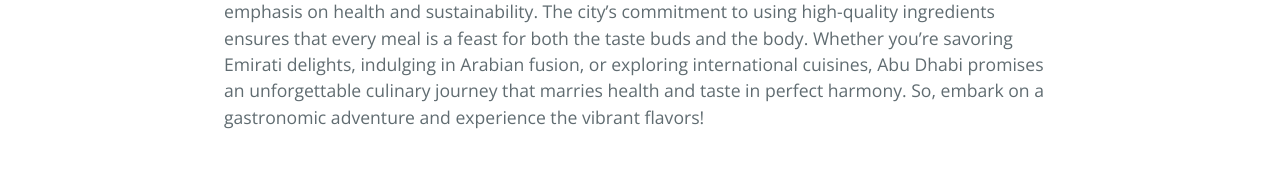
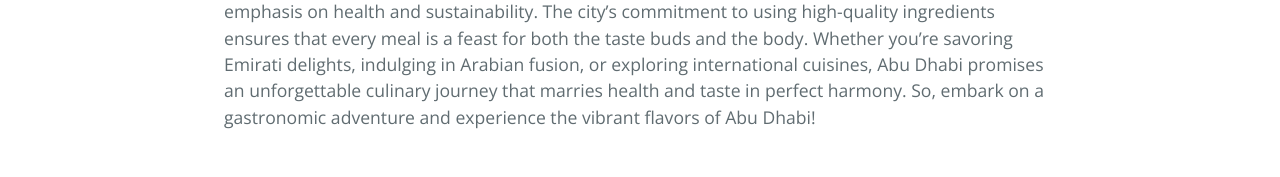
Before and after one commit to sankar-tc/grove, a Jekyll site: the page built from _posts/2023-06-01-UAE-Cuisines.md, in a window 1280 px wide. Shown: the part 1901-2078 px from the top of the page. Built offline with Jekyll 4.4.1, drawn with Linux system fonts in a browser that asks for light colours; some of the changed text lies outside the part shown.

Commit message:
Update 2023-06-01-UAE-Cuisines.md

```diff
--- a/_posts/2023-06-01-UAE-Cuisines.md
+++ b/_posts/2023-06-01-UAE-Cuisines.md
@@ -3,18 +3,23 @@
 When it comes to experiencing a culinary journey that seamlessly blends health and flavor, Abu Dhabi, the capital city of the United Arab Emirates, is a treasure trove of delightful cuisines. This vibrant city boasts a diverse food scene that showcases the finest ingredients, tantalizing flavors, and a strong emphasis on healthy eating. Join us as we explore the rich tapestry of Abu Dhabi's culinary landscape, where ingredient quality takes center stage, offering a feast for both the senses and the body.
 
 ## Emirati Cuisine: A Taste of Tradition
+
 Emirati cuisine is a true reflection of the UAE's rich heritage and cultural influences. Rooted in Bedouin traditions, this cuisine features an array of dishes prepared using high-quality local ingredients. Traditional dishes like Machbous (spiced rice with meat or fish), Majboos (spicy tomato-based rice), and Harees (a slow-cooked wheat and meat porridge) exemplify the use of simple yet flavorful ingredients. Abu Dhabi's local markets, such as the Mina Fish Market and Central Market, offer a chance to source fresh seafood, spices, and locally grown produce.
 
 ## Arabian Delights: A Fusion of Flavors
+
 Abu Dhabi's culinary landscape is heavily influenced by the broader Arabian Peninsula, which has left an indelible mark on the city's food scene. Arab cuisine combines the use of fragrant spices, herbs, and fresh ingredients, resulting in dishes that are both healthy and flavorful. Don't miss the opportunity to savor dishes like Shish Tawook (grilled chicken marinated in aromatic spices), Falafel (crispy chickpea fritters), and Manakish (flatbread topped with za'atar or cheese). These dishes highlight the region's commitment to using quality ingredients to create a wholesome dining experience.
 
 ## International Fusion: A World of Culinary Wonders
+
 As a cosmopolitan city, Abu Dhabi caters to diverse palates, offering an extensive range of international cuisines. From exquisite Italian restaurants along the Corniche to trendy Asian fusion eateries in Yas Island, the city's culinary landscape is an epicurean's dream. Embracing health-consciousness, many international restaurants in Abu Dhabi emphasize organic and locally sourced ingredients, ensuring a delectable yet nourishing dining experience.
 
 ## Health and Sustainability: The Green Cuisine Movement
+
 Abu Dhabi has embraced the global movement towards sustainable and health-conscious eating. The city is witnessing an emergence of plant-based and organic eateries, catering to those seeking wholesome and eco-friendly dining options. Local restaurants and cafes now feature farm-to-table concepts, utilizing locally sourced organic produce to create dishes that are both delicious and nutritionally balanced.
 
 ## Street Food Adventures: A Gastronomic Exploration
+
 For those seeking an authentic and affordable dining experience, Abu Dhabi's vibrant street food scene is a must-visit. From sizzling Shawarma wraps to piping-hot Arabic bread dipped in hummus, the streets come alive with the aromas of Middle Eastern spices and enticing delicacies. Abu Dhabi's street food vendors prioritize ingredient quality, ensuring that even on-the-go meals are flavorful and wholesome.
 
-Abu Dhabi's culinary scene is a remarkable blend of tradition, international influences, and a growing emphasis on health and sustainability. The city's commitment to using high-quality ingredients ensures that every meal is a feast for both the taste buds and the body. Whether you're savoring Emirati delights, indulging in Arabian fusion, or exploring international cuisines, Abu Dhabi promises an unforgettable culinary journey that marries health and taste in perfect harmony. So, embark on a gastronomic adventure and experience the vibrant flavors!
+Abu Dhabi's culinary scene is a remarkable blend of tradition, international influences, and a growing emphasis on health and sustainability. The city's commitment to using high-quality ingredients ensures that every meal is a feast for both the taste buds and the body. Whether you're savoring Emirati delights, indulging in Arabian fusion, or exploring international cuisines, Abu Dhabi promises an unforgettable culinary journey that marries health and taste in perfect harmony. So, embark on a gastronomic adventure and experience the vibrant flavors of Abu Dhabi!
```
